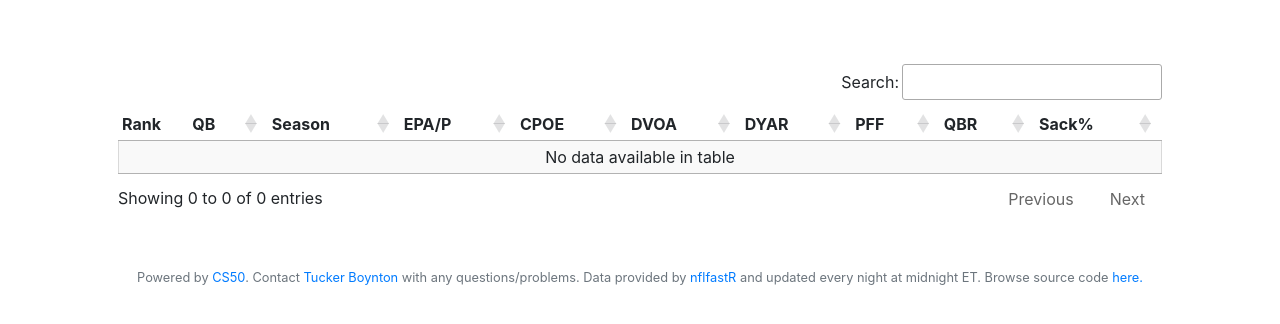
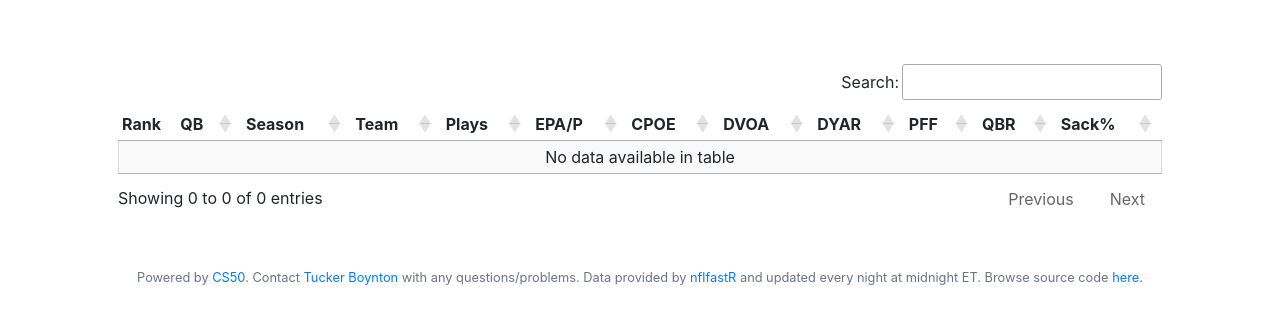
Before and after one commit to tuckerboynton22/nflfastr_app, a Flask app: page /qbs in a window 1280 px wide. Shown: the part 140-464 px from the top of the page. Run offline with Flask 2, Linux system fonts and the light colour scheme; parts of the project's set-up code (start-up, migrations or seed data) failed here and were passed over; some libraries are stand-ins or nearby versions.

Commit message:
try adding qb page

```diff
--- a/templates/qbs.html
+++ b/templates/qbs.html
@@ -21,6 +21,8 @@
                 <th>Rank</th>
                 <th>QB</th>
                 <th>Season</th>
+                <th>Team</th>
+                <th>Plays</th>
                 <th>EPA/P</th>
                 <th>CPOE</th>
                 <th>DVOA</th>
@@ -36,6 +38,8 @@
                     <td></td>
                     <td>{{ qb.full_name }}</td>
                     <td>{{ qb.season|int }}</td>
+                    <td><img src="{{ qb.tean_wordmark }}"></td>
+                    <td>{{ qb.Plays|int }}</td>
                     <td>{{ '%0.3f'|format(qb.EPA|float) }}</td>
                     <td>{{ '%0.2f'|format(qb.CPOE|float) }}</td>
                     <td>{{ '%0.2f'|format(qb.DVOA|float) }}</td>
```
